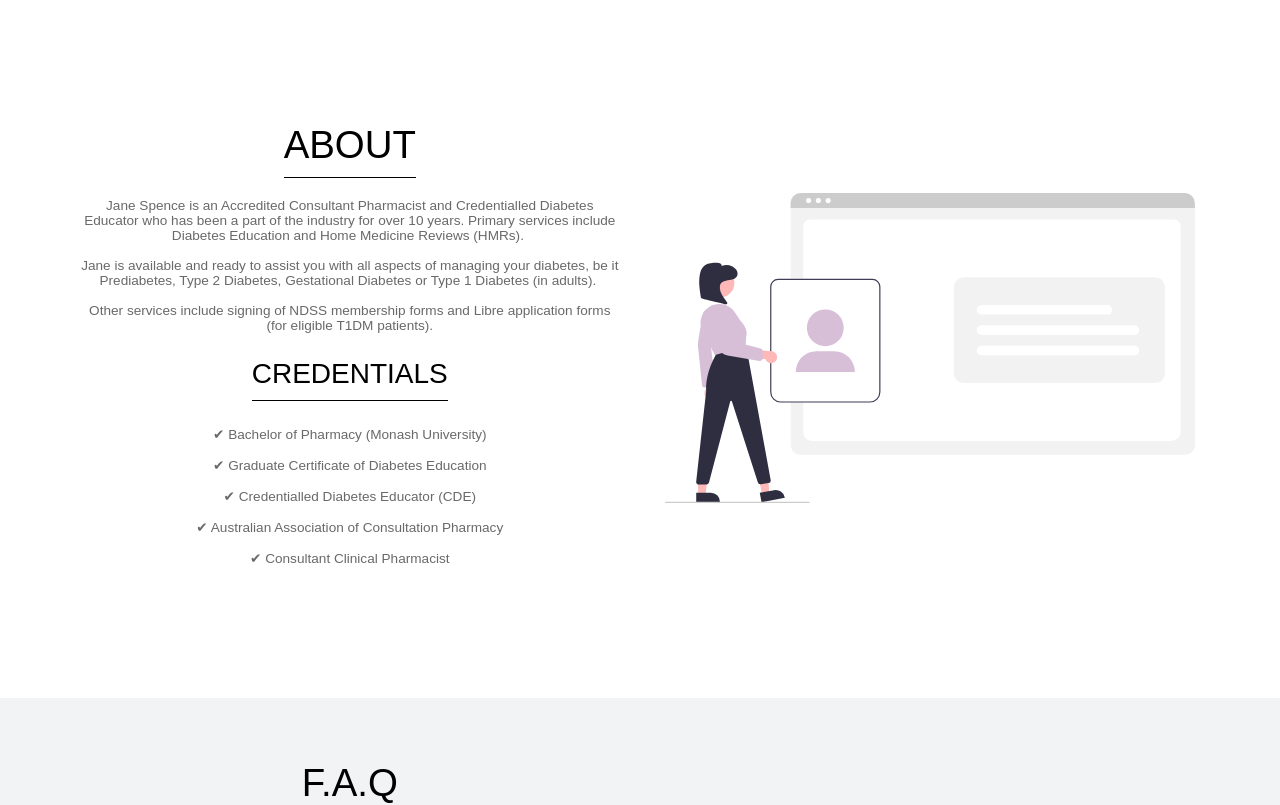
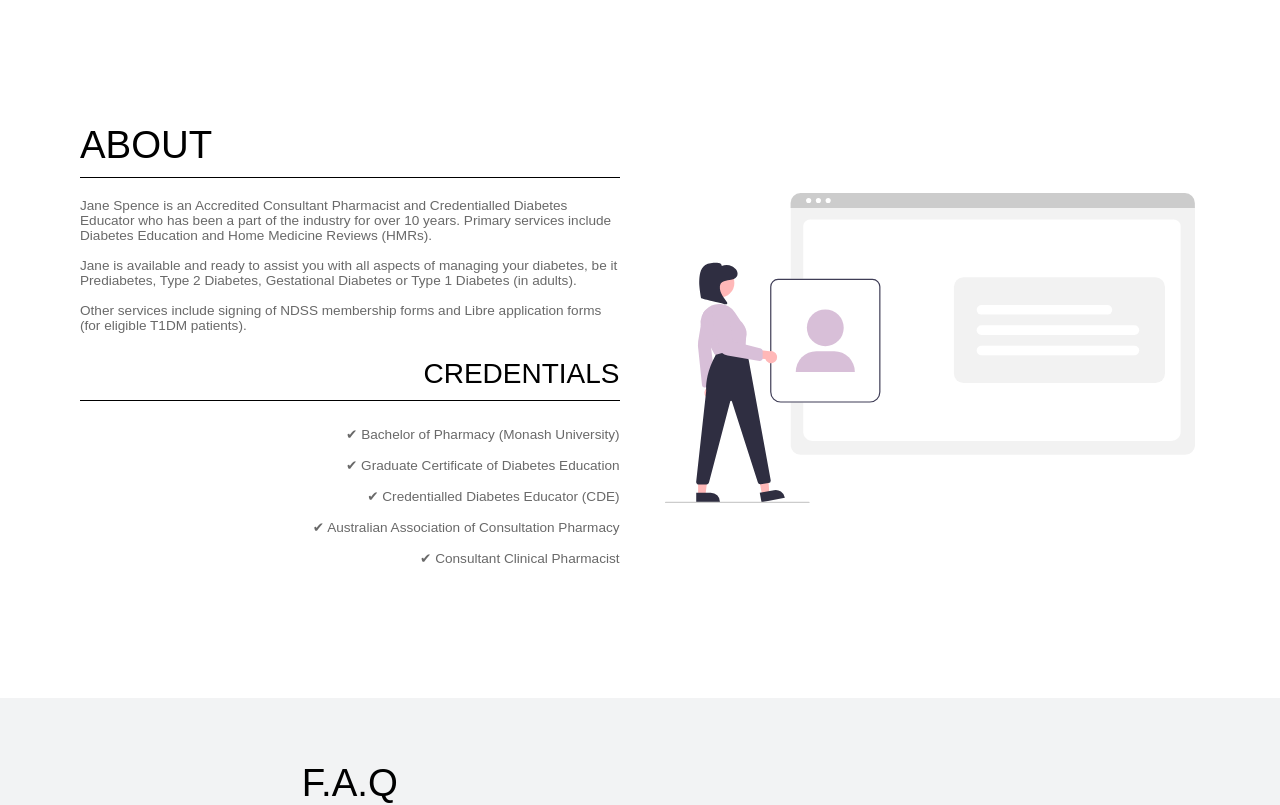
Before and after one commit to jackedwardbeard/01-Jane_Spence, a React (Create React App) app in the folder jane_spence/: page / in a window 1280 px wide. Shown: the part 802-1607 px from the top of the page. Built offline with nearby package versions, Linux system fonts and the light colour scheme.

Commit message:
Changed layout of about page.

```diff
--- a/jane_spence/src/components/Information/InformationComponents.js
+++ b/jane_spence/src/components/Information/InformationComponents.js
@@ -76,6 +76,8 @@ export const Title = styled.h1`
     border-bottom: solid 1px black;
     margin-bottom: max(1vmin, 10px);
     padding-bottom: max(10px, 1vmin);
+    text-align: ${({leftAlign}) => (leftAlign ? 'left' : 'right')};
+    width: ${({maxWidth}) => (maxWidth ? '100%' : 'initial')};
 
     @media screen and (max-width: 768px) {
         font-size: max(2.5rem, 5.4vmin);
@@ -93,6 +95,8 @@ export const Subtitle = styled.h1`
     border-bottom: solid 1px black;
     margin-bottom: max(1vmin, 10px);
     padding-bottom: max(10px, 1vmin);
+    width: 100%;
+    text-align: right;
 
     @media screen and (max-width: 768px) {
         font-size: max(2rem, 4vmin);
@@ -107,6 +111,7 @@ export const Body = styled.p`
     color: ${({darkText}) => (darkText ? '#696969' : 'white')};
     display: ${({showBody}) => (showBody ? '' : 'none')};
     white-space: pre-wrap;
+    text-align: left;
 
     @media screen and (max-width: 1450px) and (min-height: 800px) {
         font-size: max(0.65rem, 1.7vmin);
@@ -125,6 +130,8 @@ export const SubBody = styled.p`
     font-weight: 400;
     color: ${({darkText}) => (darkText ? '#696969' : 'white')};
     display: ${({showBody}) => (showBody ? '' : 'none')};
+    text-align: right;
+    width: 100%;
 
     @media screen and (max-width: 1450px) and (min-height: 800px) {
         font-size: max(0.65rem, 1.7vmin);
--- a/jane_spence/src/components/Information/index.js
+++ b/jane_spence/src/components/Information/index.js
@@ -28,7 +28,7 @@ import Aos from 'aos'
 import 'aos/dist/aos.css'
 
 
-const Information = ({darkBackground, darkText, darkButton, showButton, showDescription, description, darkButtonText, buttonText, buttonLocation, id, title, body, showBody, subbody, subbody2, subbody3, subbody4, subbody5, img, showSubtitle, subtext, showAccordion}) => {
+const Information = ({leftAlign, maxWidth, darkBackground, darkText, darkButton, showButton, showDescription, description, darkButtonText, buttonText, buttonLocation, id, title, body, showBody, subbody, subbody2, subbody3, subbody4, subbody5, img, showSubtitle, subtext, showAccordion}) => {
 
     useEffect(() => {
         Aos.init({duration: 1000})
@@ -74,7 +74,7 @@ const Information = ({darkBackground, darkText, darkButton, showButton, showDesc
                 <Row1>
                     <Column1>
                         <TextWrapper>
-                            <Title data-aos='fade-down' darkText={darkText}>
+                            <Title data-aos='fade-down' darkText={darkText} maxWidth={maxWidth} leftAlign={leftAlign}>
                                 {title}
                             </Title>
                             <Body data-aos='fade-up' darkText={darkText} showBody={showBody}>
--- a/jane_spence/src/components/Information/pages.js
+++ b/jane_spence/src/components/Information/pages.js
@@ -24,7 +24,9 @@ export const About = {
     showSubtitle: true,
     showBody: true,
     showAccordion: false,
-    showDescription: false
+    showDescription: false,
+    maxWidth: true,
+    leftAlign: true
 }
 
 export const FAQ = {
@@ -45,6 +47,7 @@ export const FAQ = {
     showBody: false,
     showAccordion: true,
     description: 'You can click on a question to view its answer. If your question cannot be answered, please do not hesitate to get in touch.',
-    showDescription: true
+    showDescription: true,
+    maxWidth: false
 
 }
```
